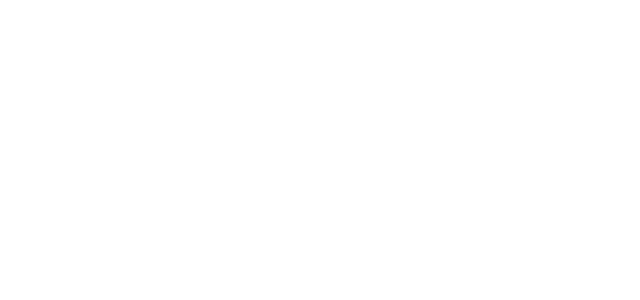
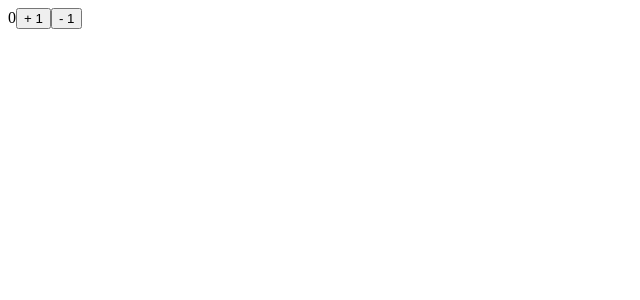
Before and after one commit to jee-in/react-project, a React (Vite) app in the folder react-styling/: page / in a window 1280 px wide. Shown: the top 300 px of the page, without its empty margins (0-640 px from the left). Built offline with nearby package versions, Linux system fonts and the light colour scheme.

Commit message:
feat: send action object through useDispatch to reducer

```diff
--- a/react-styling/src/App.jsx
+++ b/react-styling/src/App.jsx
@@ -1,11 +1,31 @@
 import React from "react";
-import { useSelector } from "react-redux";
+import { useSelector, useDispatch } from "react-redux";
 
 const App = () => {
-  const counterStore = useSelector((state) => state); // 추가해주세요.
-  console.log(counterStore); // 스토어를 조회해볼까요?
+  const dispatch = useDispatch(); // dispatch 함수 생성
 
-  return <div></div>;
-}
+  const number = useSelector((state) => state.counter.number);
+  console.log(number);
+
+  return (
+    <div>
+      {number}
+      <button
+        onClick={() => {
+          dispatch({ type: "PLUS_ONE" });
+        }}
+      >
+        + 1
+      </button>
+      <button
+        onClick={() => {
+          dispatch({ type: "MINUS_ONE" });
+        }}
+      >
+        - 1
+      </button>
+    </div>
+  );
+};
 
 export default App;
--- a/react-styling/src/redux/modules/counter.jsx
+++ b/react-styling/src/redux/modules/counter.jsx
@@ -5,7 +5,19 @@
 
 // 리듀서
 const counter = (state = initialState, action) => {
+  // 리듀서가 전달받은 action을 콘솔에 출력해보기
+  console.log(action);
+
   switch (action.type) {
+    case "PLUS_ONE":
+      return {
+        // 기존 state에 있던 number에 +1을 더한다.
+        number: state.number + 1,
+      }
+    case "MINUS_ONE":
+      return {
+        number: state.number -1,
+      }
     default:
       return state;
   }
```
